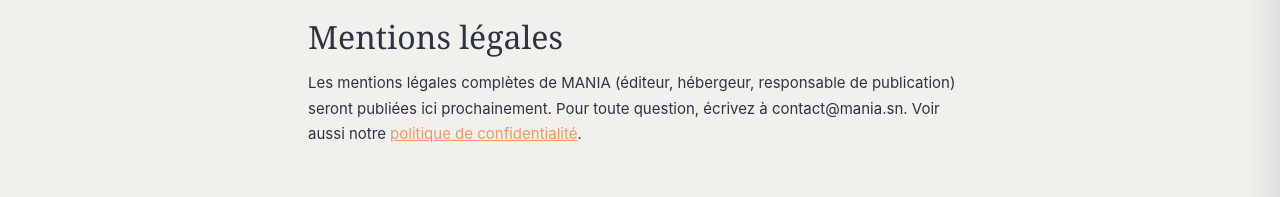
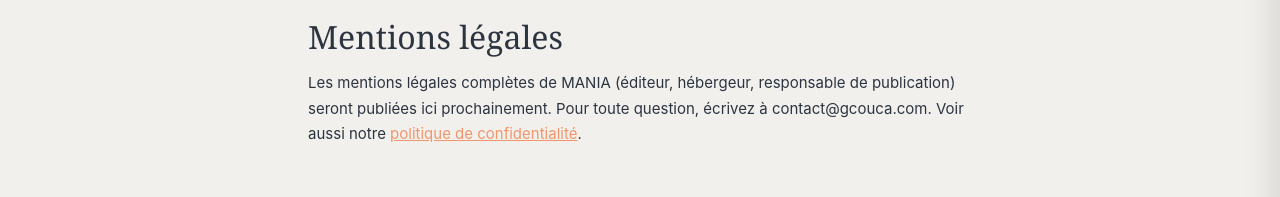
Before and after one commit to coucagog/ManIA, a Next.js app: page /mentions-legales in a window 1280 px wide. Shown: the part 152-349 px from the top of the page. Built offline with nearby package versions, Linux system fonts and the light colour scheme.

Commit message:
Coquille publique : en-tete enrichi + pied 3 colonnes + pages tampons formation/blog/mentions

```diff
--- a/src/app/(public)/mentions-legales/page.tsx
+++ b/src/app/(public)/mentions-legales/page.tsx
@@ -10,7 +10,7 @@
       <p>
         Les mentions légales complètes de MANIA (éditeur, hébergeur, responsable de
         publication) seront publiées ici prochainement. Pour toute question, écrivez
-        à contact@mania.sn. Voir aussi notre{' '}
+        à contact@gcouca.com. Voir aussi notre{' '}
         <Link href="/confidentialite">politique de confidentialité</Link>.
       </p>
     </div>
```
